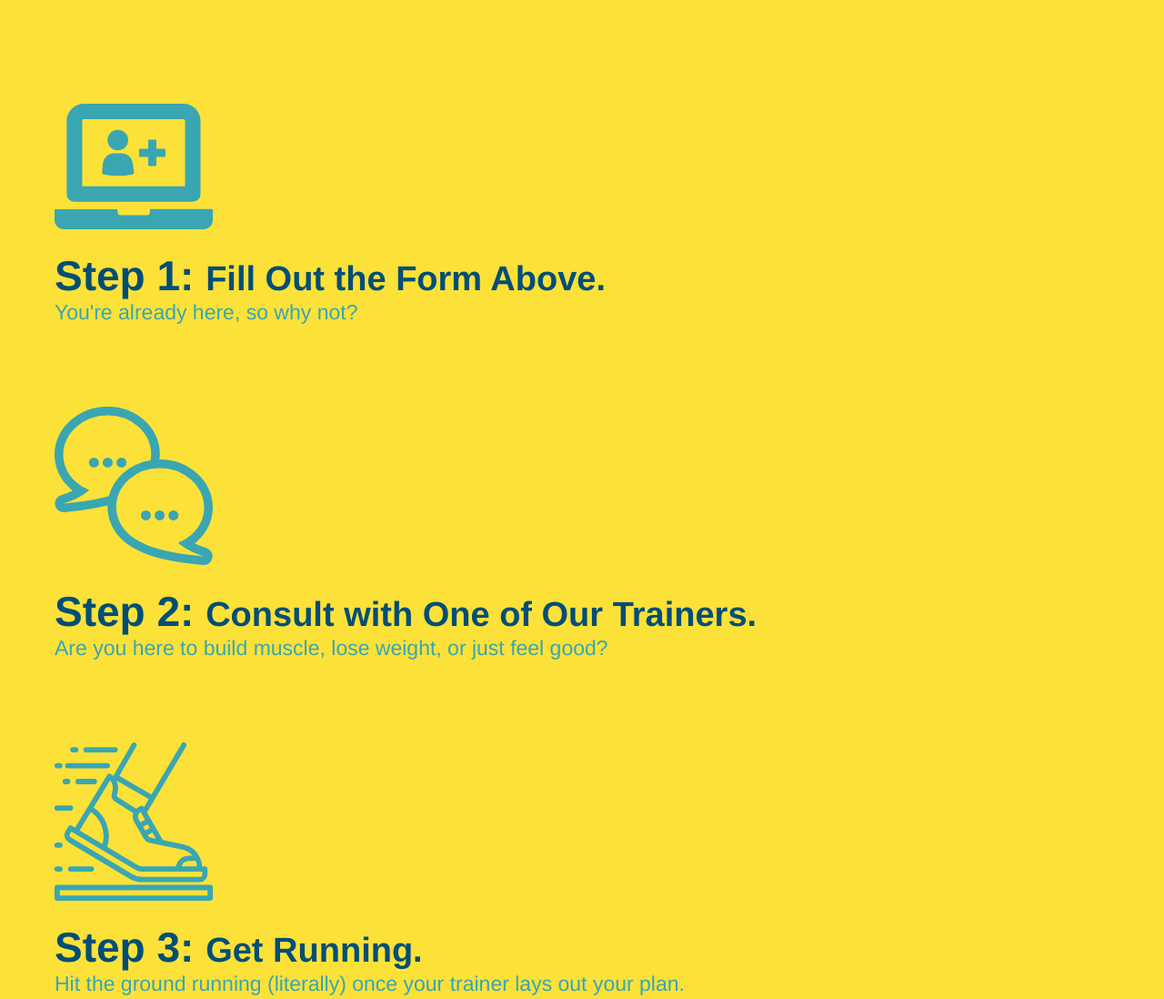
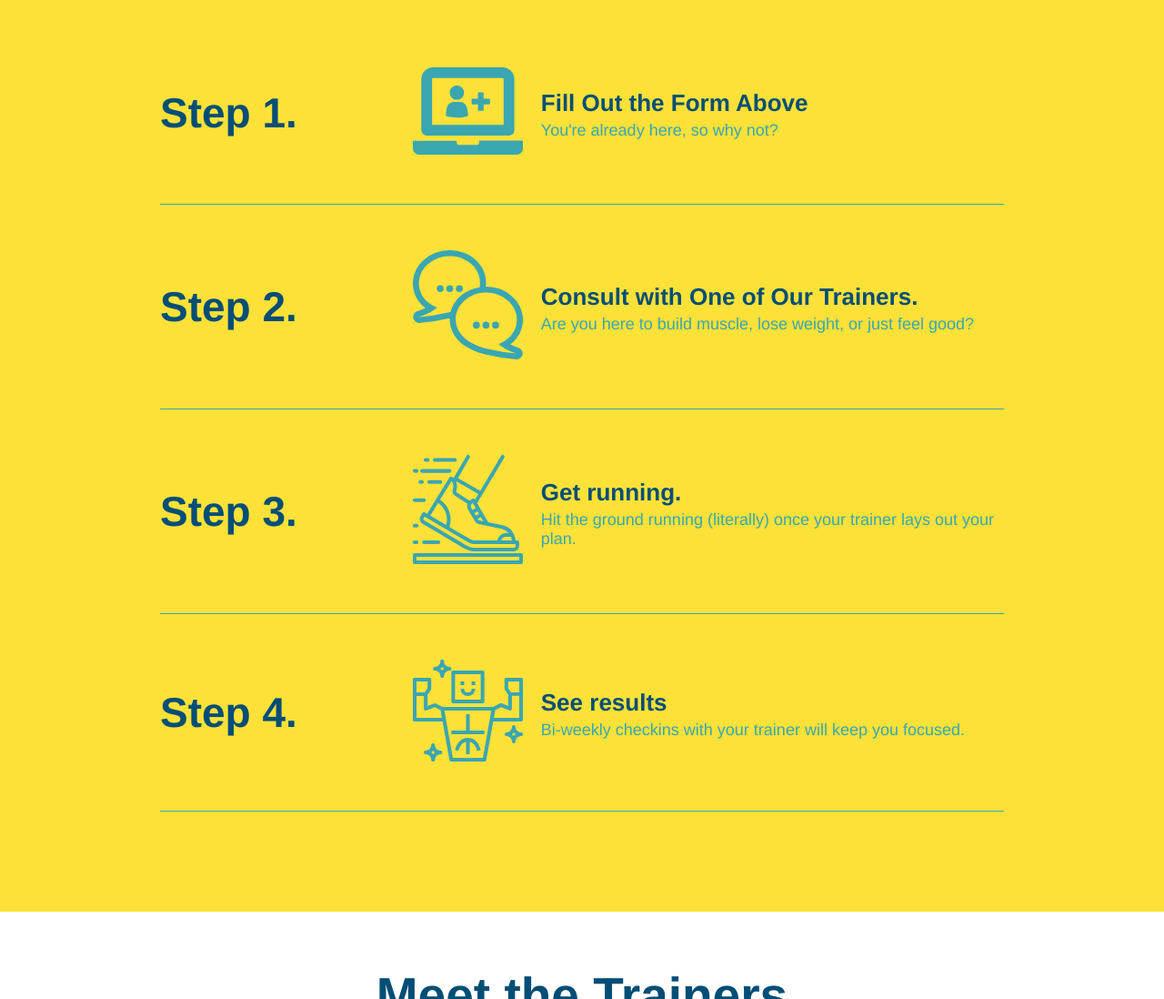
Before and after one commit to desguerra/run-buddy, a plain HTML site: page index.html in a window 1280 px wide. Shown: the part 1220-2318 px from the top of the page at 91% size. Drawn offline with Linux system fonts and the light colour scheme.

Commit message:
add flexbox to steps

```diff
--- a/assets/css/style.css
+++ b/assets/css/style.css
@@ -154,28 +154,52 @@ section {
     background: #fce138;
 }
 
-.steps div {
-    margin-bottom: 80px;
+.step {
+    margin: 50px auto;
+    padding-bottom: 50px;
+    width: 80%;
+    border-bottom: 1px solid #39a6b2;
+    display: flex;
+    flex-wrap: wrap;
+    align-items: center;
+    justify-content: space-between;
 }
 
-.steps img {
-    width: 15%;
-    margin: 10px 0;
+.step h3 {
+    color: #024e76;
+    font-size: 46px;
+    flex: 1 30%;
 }
 
-.steps h3 {
-    color: #024e76;
-    font-size: 46px;
-    margin-top: 10px;
+.step-info {
+    flex: 2 70%;
+    display: flex;
+    flex-wrap: wrap;
+    align-items: center;
 }
 
-.steps p {
-    color: #39a6b2;
-    font-size: 23px;
+.step-image {
+    flex: 1 12%;
+    margin-right: 20px;
 }
 
-.steps span {
-    font-size: 38px;
+.step-image img {
+    max-width: 100%;
+  }
+
+.step-text {
+    flex: 12;
+}
+
+.step-text p {
+    color: #39a6b2;
+    font-size: 18px;
+}
+
+.step-text h4 {
+    font-size: 26px;
+    line-height: 1.5;
+    color: #024e76;
 }
 
 .section-title {
--- a/index.html
+++ b/index.html
@@ -128,28 +128,56 @@
                 <h2 class="section-title secondary-border">What You Do</h2>
             </div>
 
-            <div>
+            <div class="step">
+                <h3>Step 1.</h3>
+                <div class="step-info">
+                    <div class="step-image">
                         <img src="./assets/images/step-1.svg" alt="" />
-                <h3>Step 1: <span>Fill Out the Form Above.</span></h3>
+                    </div>
+                    <div class="step-text">
+                        <h4>Fill Out the Form Above</h4>
                         <p>You're already here, so why not?</p>
                     </div>
+                </div>
+            </div>
 
-            <div>
+            <div class="step">
+                <h3>Step 2.</h3>
+                <div class="step-info">
+                    <div class="step-image">
                         <img src="./assets/images/step-2.svg" alt="" />
-                <h3>Step 2: <span>Consult with One of Our Trainers.</span></h3>
+                    </div>
+                    <div class="step-text">
+                        <h4>Consult with One of Our Trainers.</h4>
                         <p>Are you here to build muscle, lose weight, or just feel good?</p>
                     </div>
+                </div>
+            </div>
 
-            <div>
+            <div class="step">
+                <h3>Step 3.</h3>
+                <div class="step-info">
+                    <div class="step-image">
                         <img src="./assets/images/step-3.svg" alt="" />
-                <h3>Step 3: <span>Get Running.</span></h3>
+                    </div>
+                    <div class="step-text">
+                        <h4>Get running.</h4>
                         <p>Hit the ground running (literally) once your trainer lays out your plan.</p>
                     </div>
+                </div>
+            </div>
 
-            <div>
+            <div class="step">
+                <h3>Step 4.</h3>
+                <div class="step-info">
+                    <div class="step-image">
                         <img src="./assets/images/step-4.svg" alt="" />
-                <h3>Step 4: <span>See Results</span></h3>
+                    </div>
+                    <div class="step-text">
+                        <h4>See results</h4>
                         <p>Bi-weekly checkins with your trainer will keep you focused.</p>
+                    </div>
+                </div>
             </div>
 
         </section>
```
Lines whose indentation alone changed are shown as unchanged.
